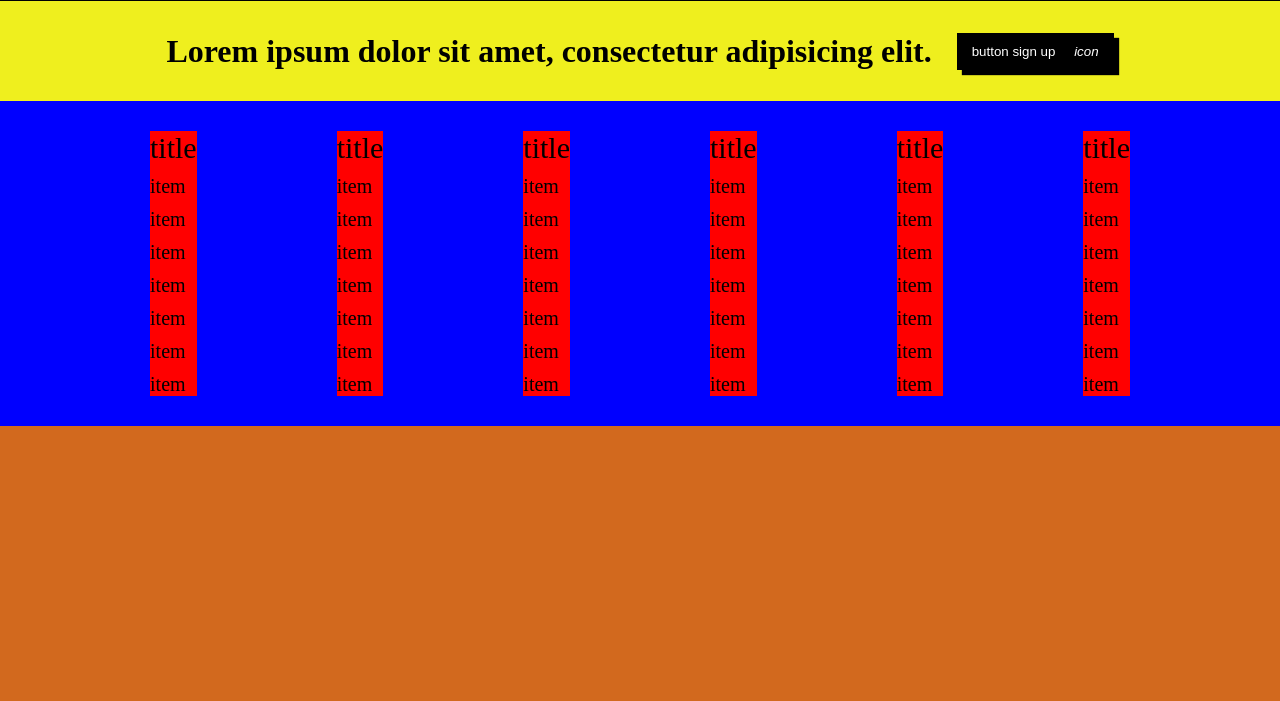
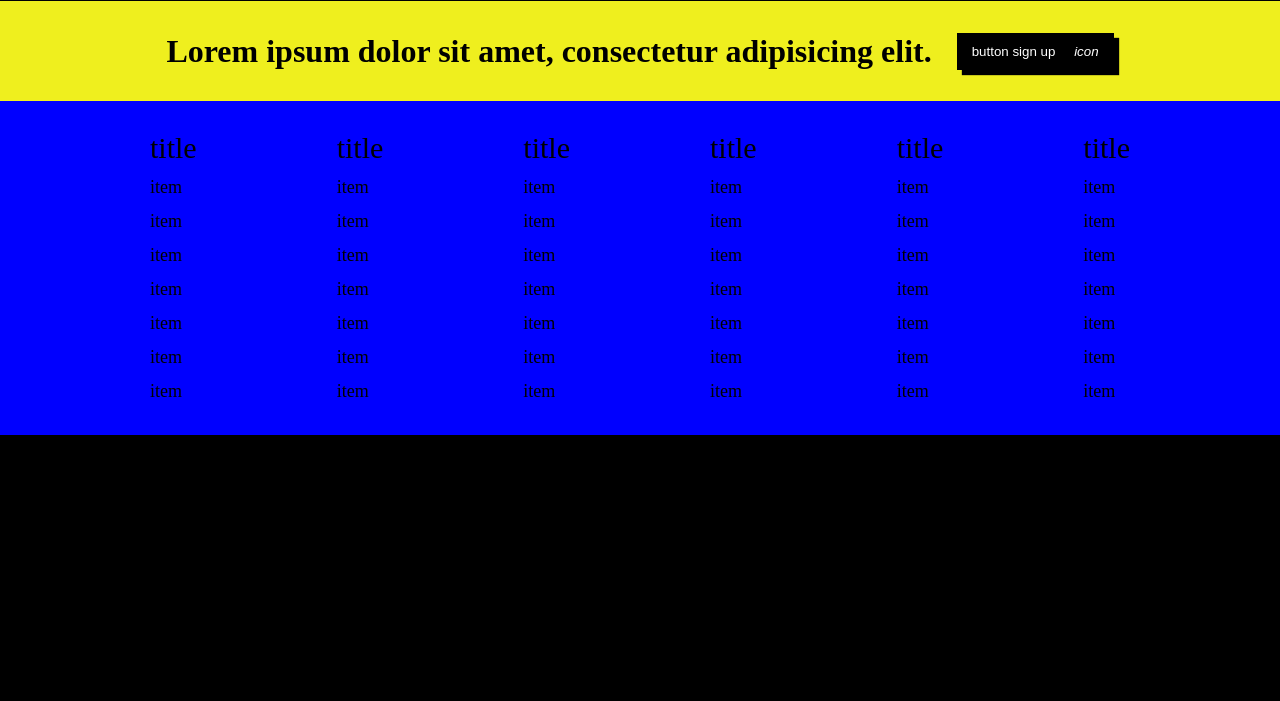
Before and after one commit to AmirTaki/project, a PHP site: page / in a window 1280 px wide. Shown: the part 3815-4516 px from the top of the page. After the commit the page ends 4250 px from the top, so only its background shows below. Run offline with PHP 8.4, Linux system fonts and the light colour scheme.

Commit message:
styles : footer p 6

```diff
--- a/src/styles.css
+++ b/src/styles.css
@@ -519,7 +519,6 @@ main {
     padding-left: 15px;
 }
 footer{
-    height: 600px;
     background-color: chocolate;
 }
 .container-footer {
@@ -534,14 +533,19 @@ footer{
 }
 .container-footer div ul{
     list-style-type: none;
-    background-color: red;
     margin: 10px;
     font-size: 30px;
+    font-weight: 500;
 }
 .container-footer div ul li{
-    margin-top: 10px;
-    margin-bottom: 10px;
-    font-size: 20px;
+    margin-top: 12px;
+    margin-bottom: 13px;
+    font-size: 18px;
+    font-weight: 200;
+}
+.container-footer div ul li:hover {
+    cursor: pointer;
+    text-decoration: underline;
 }
 /* media query */
 @media screen and (min-width : 2048px) {
```
